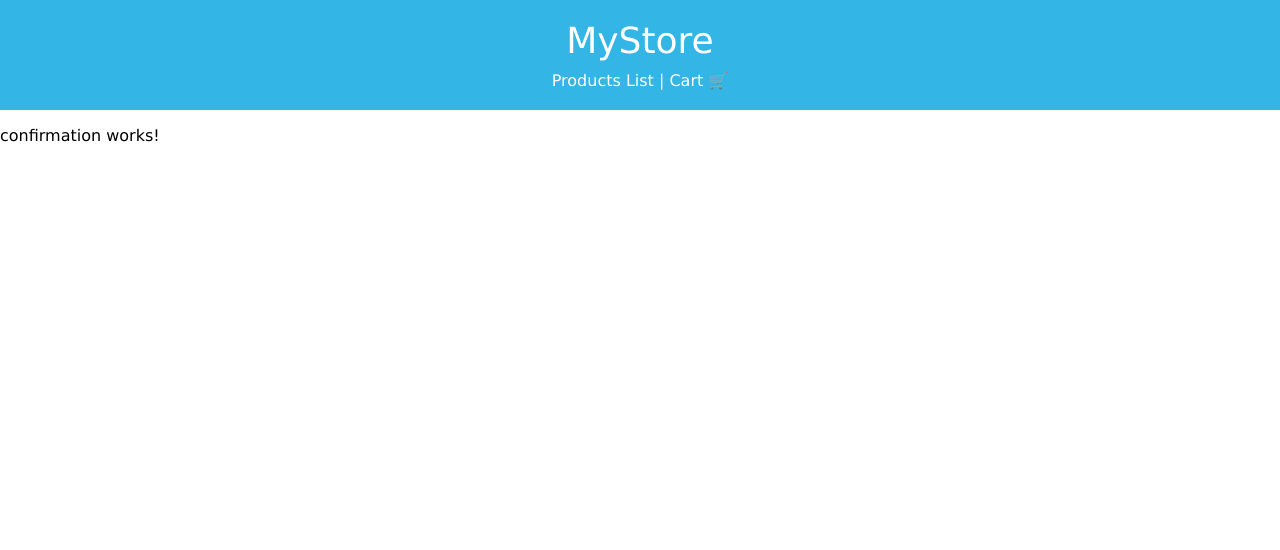
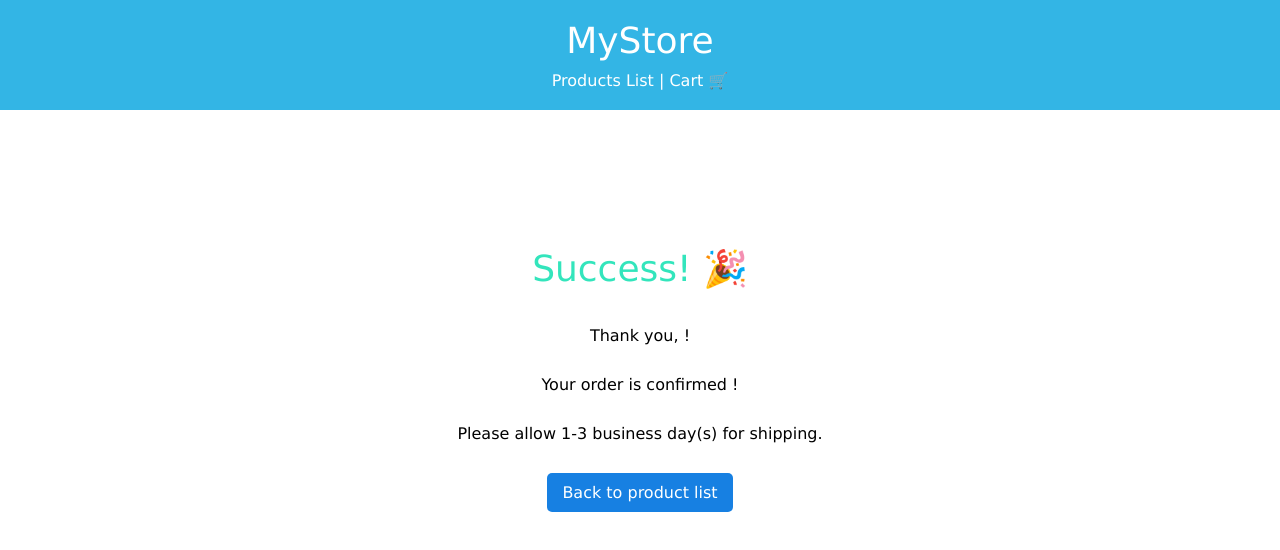
Before and after one commit to Tim-jn/my-store, an Angular app: page /confirmation in a window 1280 px wide. Shown: the top 550 px of the page. Built offline with nearby package versions, Linux system fonts and the light colour scheme.

Commit message:
Create confirmation component

```diff
--- a/src/app/components/confirmation/confirmation.component.css
+++ b/src/app/components/confirmation/confirmation.component.css
@@ -1,5 +1,6 @@
 .confirmation-container {
   display: flex;
+  flex-direction: column;
   align-items: center;
   justify-content: center;
   margin-top: 8%;
@@ -12,9 +13,19 @@
 }
 
 .confirmation-header {
-  color: #33e5bc
+  color: #33e5bc;
+  font-weight: 400;
+  font-size: 36px;
 }
 
 .confirmation-item {
   margin-bottom: 30px;
 }
+
+.back-link {
+  background: rgb(23, 128, 226);
+  padding: 10px 15px;
+  color: #fff;
+  text-decoration: none;
+  border-radius: 5px;
+}
--- a/src/app/components/confirmation/confirmation.component.html
+++ b/src/app/components/confirmation/confirmation.component.html
@@ -1 +1,15 @@
-<p>confirmation works!</p>
+<section class="confirmation-container">
+  <h3 class="confirmation-header">Success! 🎉</h3>
+  <div class="confirmation-items">
+    <span class="confirmation-item"
+      >Thank you, <b>{{ name }}</b> !</span
+    >
+    <span class="confirmation-item"
+      >Your <b>{{ value | currency }}</b> order is confirmed !</span
+    >
+    <span class="confirmation-item"
+      >Please allow 1-3 business day(s) for shipping.</span
+    >
+    <a routerLink="/" class="back-link">Back to product list</a>
+  </div>
+</section>
--- a/src/app/components/confirmation/confirmation.component.ts
+++ b/src/app/components/confirmation/confirmation.component.ts
@@ -1,15 +1,20 @@
-import { Component, OnInit } from '@angular/core';
+import { Component, OnInit, Input } from '@angular/core';
+import { CartService } from 'src/app/services/cart.service';
 
 @Component({
   selector: 'app-confirmation',
   templateUrl: './confirmation.component.html',
-  styleUrls: ['./confirmation.component.css']
+  styleUrls: ['./confirmation.component.css'],
 })
 export class ConfirmationComponent implements OnInit {
+  name!: string;
+  value!: number;
 
-  constructor() { }
+  constructor(private cartService: CartService) {}
 
   ngOnInit(): void {
+    this.name = this.cartService.name;
+    this.value = this.cartService.value;
+    this.cartService.clearCart();
   }
-
 }
```
